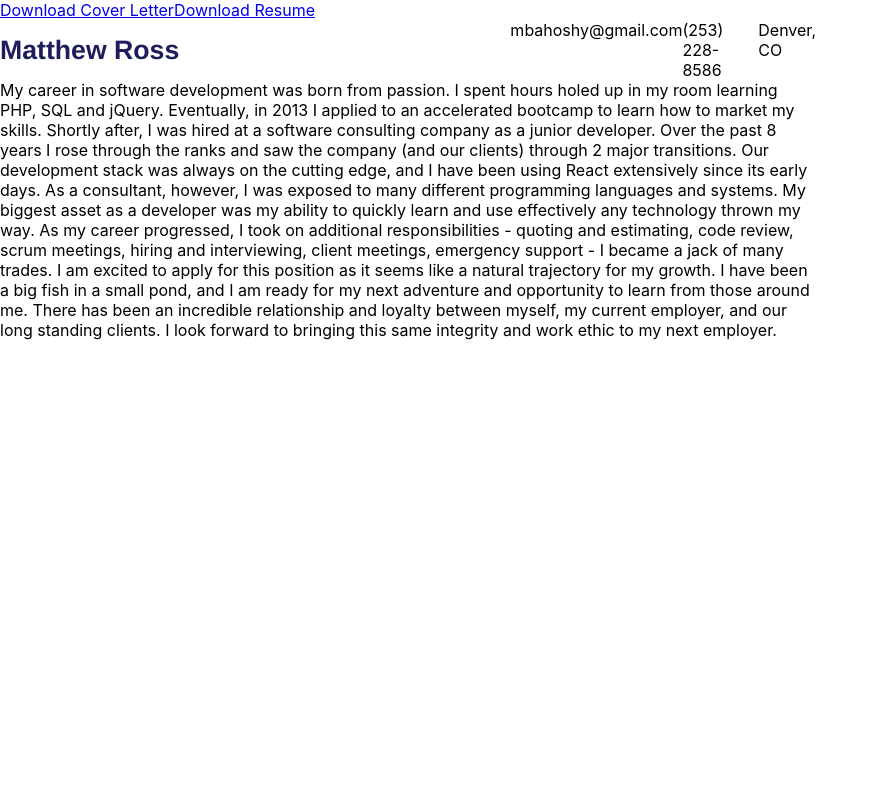
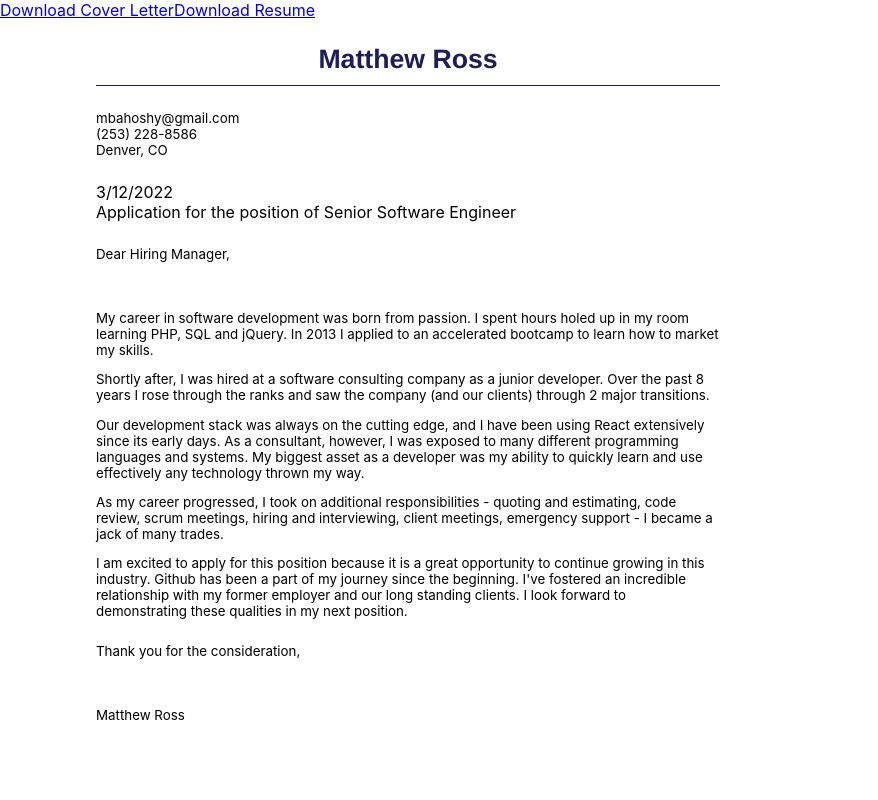
Before and after one commit to mbahoshy/resume, a React (Create React App) app: page / in a window 1280 px wide. Shown: the top 800 px of the page, without its empty margins (0-878 px from the left). Built offline with nearby package versions, Linux system fonts and the light colour scheme.

Commit message:
Update CoverLetter.js

```diff
--- a/src/components/CoverLetter.js
+++ b/src/components/CoverLetter.js
@@ -8,7 +8,8 @@ const paperStyle = {
   // width: '100%',
   height: '11in',
   margin: '0',
-  fontSize: '12pt'
+  fontSize: '12pt',
+  // margin: '.25in 2in 2in .25in'
 }
 
 const headerStyle = {
@@ -17,56 +18,97 @@ const headerStyle = {
   fontFamily: 'Helvetica',
   fontSize: '20pt',
   width: '100%',
-  alignSelf: 'center'
+  textAlign: 'center'
+}
+
+const bodyStyle = {
+  fontSize: '10pt'
+}
+
+const dividerStyle = {
+  width: '100%',
+  // margin: 'auto',
+  paddingBottom: '10px',
+  borderBottom: '1px solid #1d1d5e'
+}
+
+const containerStyle = {
+  margin: '.25in 1in'
 }
 
 const CoverLetter = () => {
 
   return (
     <div style={paperStyle}>
-      <div style={{ display: 'flex' }}>
+      <div style={containerStyle}>
+
         <div style={headerStyle}>Matthew Ross</div>
-        <div>mbahoshy@gmail.com</div>
-        <div>(253) 228-8586</div>
-        <div>Denver, CO</div>
-        {/* <div style={{ marginTop: '10px', marginBottom: '3px' }}>
-          <IconText
-            text="LinkedIn"
-            href="https://www.linkedin.com/in/mbahoshy/"
-            icon={<LinkedInIcon />}
-          />
+        <div style={dividerStyle}></div>
+        <div style={{ fontSize: '10pt', margin: '.25in 0' }}>
+          <div>
+            mbahoshy@gmail.com
           </div>
           <div>
-          <IconText
-            text="GitHub"
-            href="https://github.com/mbahoshy/"
-            icon={<GitHubIcon />}
-          />
-        </div> */}
+            (253) 228-8586
           </div>
           <div>
+            Denver, CO
+          </div>
+        </div>
+
+        <div style={{ margin: '.25in 0'}}>
+          <div>3/12/2022</div>
+          <div>Application for the position of Senior Software Engineer</div>
+        </div>
+        <div style={bodyStyle}>
+          <p style={{ marginBottom: '.5in' }}>
+            Dear Hiring Manager,
+          </p>
+          <p>
             My career in software development was born from passion. I spent hours holed up in my room
-        learning PHP, SQL and jQuery. Eventually, in 2013 I applied to an accelerated bootcamp to learn how to market
+            learning PHP, SQL and jQuery. In 2013 I applied to an accelerated bootcamp to learn how to market
             my skills.
-
+          </p>
+          <p>
             Shortly after, I was hired at a software consulting company as a junior developer. Over the past 8 years
             I rose through the ranks and saw the company (and our clients) through 2 major transitions.
+          </p>
 
+          <p>
             Our development stack was always on the cutting edge, and I have been using React extensively since its early
             days. As a consultant, however, I was exposed to many different programming languages and systems. My biggest
             asset as a developer was my ability to quickly learn and use effectively any technology thrown my way.
+          </p>
 
+          <p>
             As my career progressed, I took on additional responsibilities - quoting and estimating, code review,
             scrum meetings, hiring and interviewing, client meetings, emergency support - I became a jack of many trades.
+          </p>
 
-        I am excited to apply for this position as it seems like a natural trajectory for my growth. I have been a
-        big fish in a small pond, and I am ready for my next adventure and opportunity to learn from those around me.
+          <p>
+            I am excited to apply for this position because it is a great opportunity to continue growing in this industry.
+            Github has been a part of my journey since the beginning.
+            I've fostered an incredible relationship with my former employer and our long standing clients.
+            I look forward to demonstrating these qualities in my next position.
+          </p>
 
+          <p style={{ marginBottom: '.5in', marginTop: '.25in'}}>
+            Thank you for the consideration,
+          </p>
+          <p>Matthew Ross</p>
+
+            {/* I am excited to apply for this position as it seems like a natural trajectory for my growth. I have been a */}
+            {/* big fish in a small pond, and I am ready for my next adventure and opportunity to learn from those around me. */}
+          {/* <p>
             There has been an incredible relationship and loyalty between myself, my current employer, and our long standing clients.
             I look forward to bringing this same integrity and work ethic to my next employer.
+          </p>         */}
 
 
         </div>
+
+      </div>
+
     </div>
   )
 }
```
Lines whose indentation alone changed are shown as unchanged.
